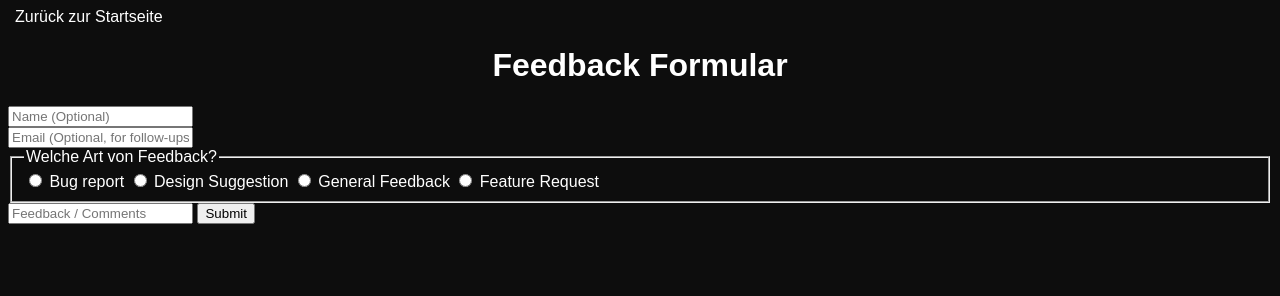
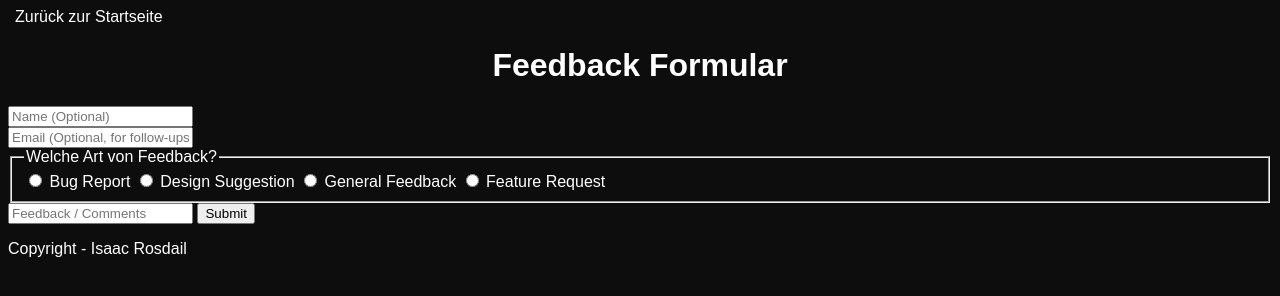
Before and after one commit to Isaac-rosdail/resume-website, a plain HTML site: page html/feedback.html in a window 1280 px wide. Drawn offline with Linux system fonts and the light colour scheme.

Commit message:
FFußbereich zu den Seiten hinzufügen

```diff
--- a/html/feedback.html
+++ b/html/feedback.html
@@ -17,10 +17,14 @@
 
             <fieldset> <!-- Fieldset element groups related inputs & labels together in a web form -->
                 <legend>Welche Art von Feedback?</legend>
-                <label><input id="bug_report" type="radio" name="feedback_type" value="bug_report"> Bug report</label>
-                <label><input id="design_suggestion" type="radio" name="feedback_type" value="bug_report"> Design Suggestion</label>
-                <label><input id="general_feedback" type="radio" name="feedback_type" value="bug_report"> General Feedback</label>
-                <label><input id="feature_request" type="radio" name="feedback_type" value="bug_report"> Feature Request</label>
+                <input id="bug_report" type="radio" name="feedback_type" value="bug_report">
+                <label for="bug_report">Bug Report</label>
+                <input id="design_suggestion" type="radio" name="feedback_type" value="bug_report">
+                <label for="design_suggestion">Design Suggestion</label>
+                <input id="general_feedback" type="radio" name="feedback_type" value="bug_report">
+                <label for="general_feedback">General Feedback</label>
+                <input id="feature_request" type="radio" name="feedback_type" value="bug_report">
+                <label for="feature_request">Feature Request</label>
             </fieldset>
 
             <input type="text" id="comment" name="" placeholder="Feedback / Comments" required>
@@ -30,3 +34,6 @@
         <!-- Notiz: Füge auch eine "Erfolg!"-Nachricht hinzu! -->
     </body>
 </html>
+<footer>
+    <p>Copyright - Isaac Rosdail</p>
+</footer>
```
Also changed, not shown: html/blog.html (+3 -0 lines), html/kontakt.html (+3 -0 lines), html/lebenslauf.html (+3 -0 lines), html/portfolio.html (+3 -0 lines), index.html (+3 -0 lines).
